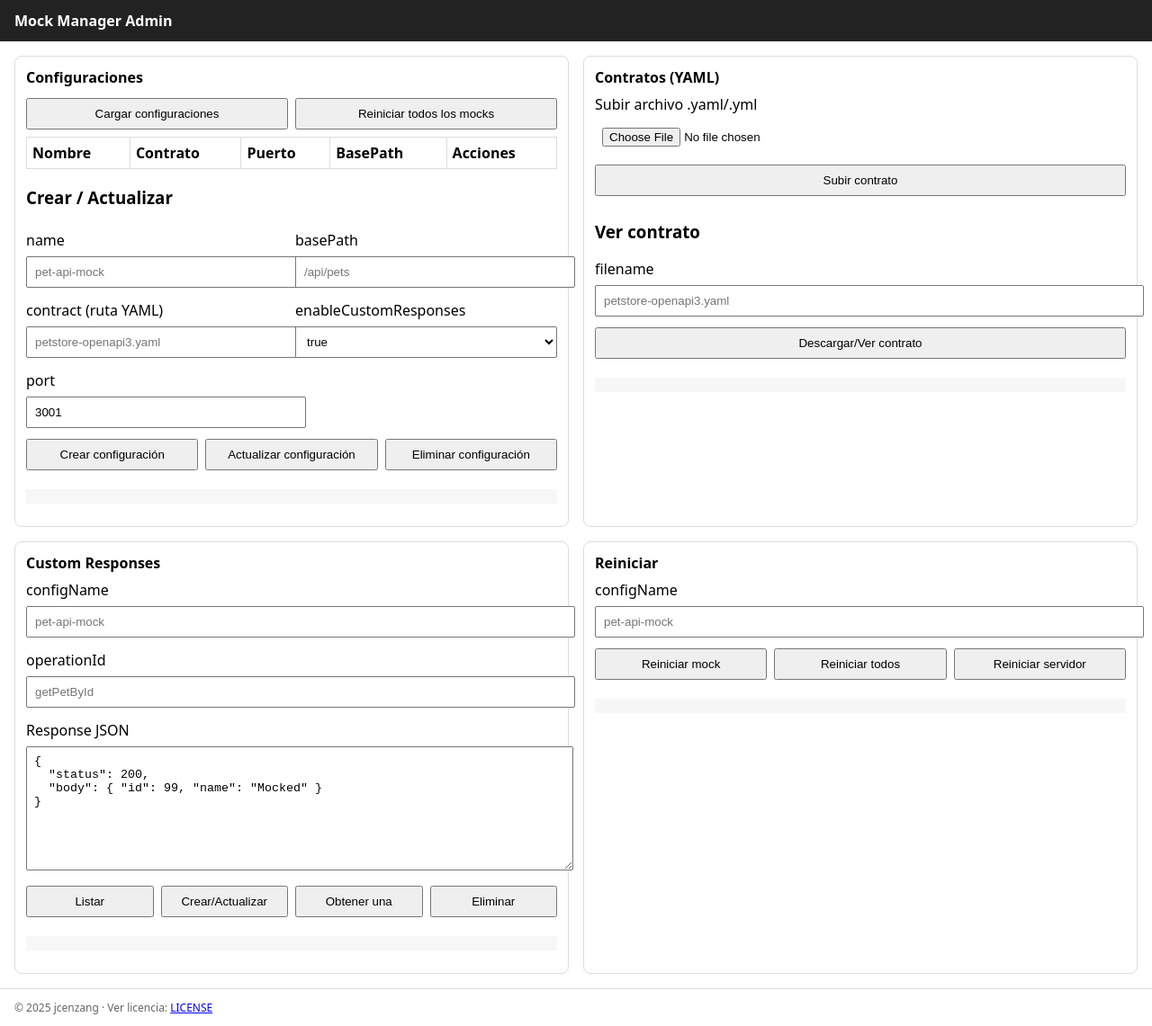
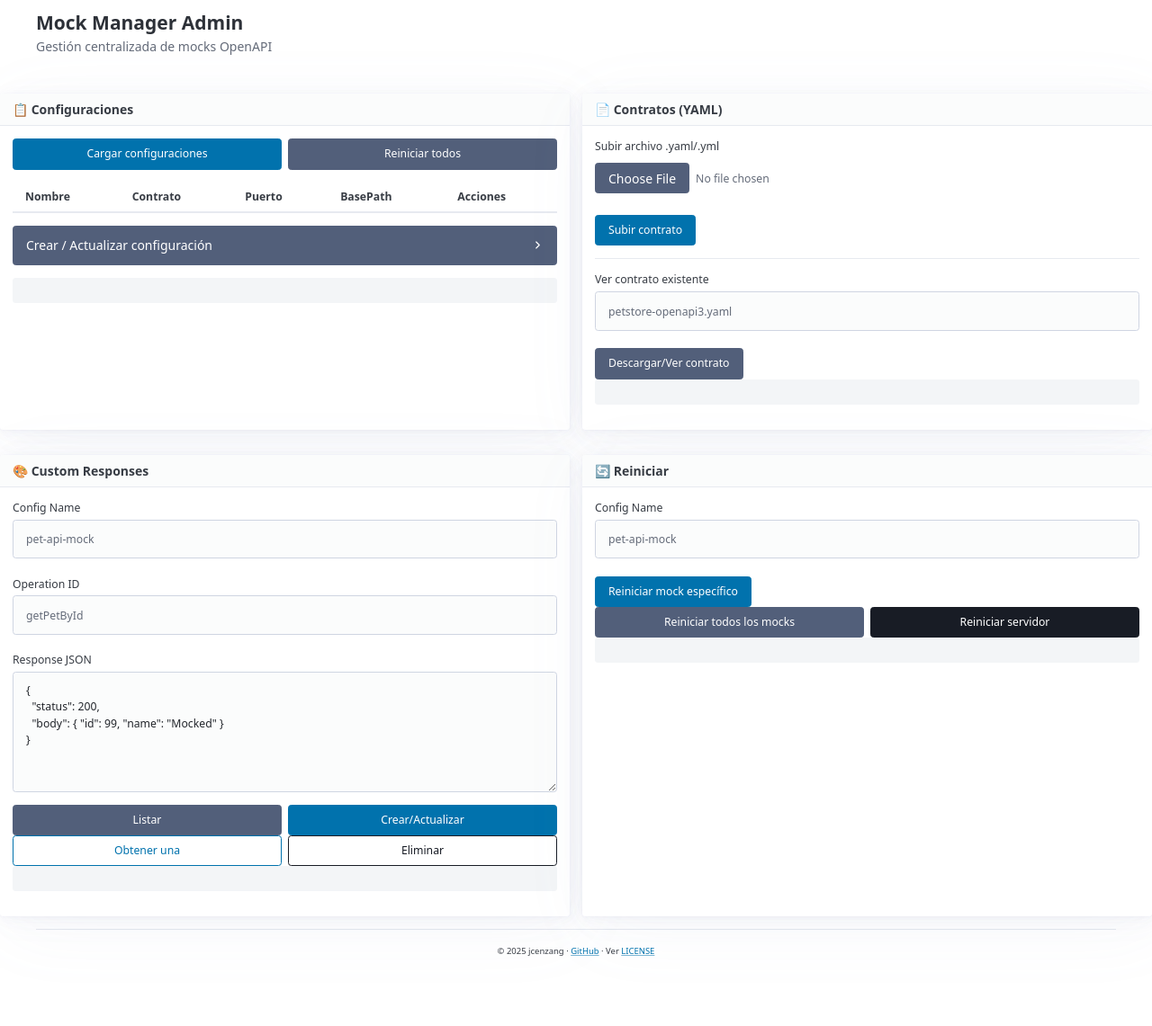
Before and after one commit to JPCenz/mock-openapi-manager, a website: page src/public/admin.html in a window 1280 px wide. Shown: the whole page at 90% size. After the commit the page ends 1093 px from the top, so only its background shows below. Drawn offline with nearby package versions, Linux system fonts and the light colour scheme.

Commit message:
add pico css library

```diff
--- a/src/public/admin.html
+++ b/src/public/admin.html
@@ -5,107 +5,168 @@
   <meta name="viewport" content="width=device-width, initial-scale=1" />
   <title>Mock Manager - Admin</title>
   <script src="/ajv-bundle.js"></script>
+  <link rel="stylesheet" href="https://cdn.jsdelivr.net/npm/@picocss/pico@2/css/pico.min.css">
   <style>
-    body { font-family: system-ui, sans-serif; margin: 0; }
-    header { background:#222; color:#fff; padding:12px 16px; }
-    main { padding:16px; display:grid; gap:16px; grid-template-columns: 1fr 1fr; }
-    section { border:1px solid #ddd; border-radius:8px; padding:12px; }
-    h2 { margin: 0 0 8px; font-size: 16px; }
-    label { display:block; margin:6px 0 3px; }
-    input, select, textarea, button { width:100%; padding:8px; margin:4px 0 8px; }
-    table { width:100%; border-collapse:collapse; }
-    th, td { border:1px solid #ddd; padding:6px; text-align:left; }
-    pre { background:#f7f7f7; padding:8px; overflow:auto; }
-    .row { display:flex; gap:8px; }
-    .row > * { flex:1; }
+    :root { font-size: 14px; }
+    main.container { max-width: 1400px; }
+    .grid { grid-template-columns: 1fr 1fr; gap: var(--pico-spacing); }
+    .output {
+      background: var(--pico-code-background-color);
+      padding: var(--pico-spacing);
+      border-radius: var(--pico-border-radius);
+      overflow: auto;
+      max-height: 300px;
+      font-size: 0.813rem;
+    }
+    article { margin-bottom: var(--pico-spacing); }
+    article header { font-size: 1rem; padding: 0.5rem 1rem; }
+    h1 { font-size: 1.5rem; margin-bottom: 0.25rem; }
+    hgroup p { font-size: 0.875rem; margin: 0; }
+    label { font-size: 0.875rem; }
+    input, select, textarea { font-size: 0.875rem; }
+    button { font-size: 0.875rem; padding: 0.5rem 1rem; }
+    .btn-group { display: grid; grid-template-columns: 1fr 1fr; gap: 0.5rem; }
+    .btn-group-3 { display: grid; grid-template-columns: 1fr 1fr 1fr; gap: 0.5rem; }
+    footer { text-align: center; padding: var(--pico-spacing); border-top: 1px solid var(--pico-muted-border-color); font-size: 0.813rem; }
+    table { font-size: 0.875rem; }
+    table button { margin: 0; padding: 0.25rem 0.5rem; font-size: 0.813rem; }
   </style>
 </head>
 <body>
-  <header>
-    <strong>Mock Manager Admin</strong>
+  <header class="container">
+    <hgroup>
+      <h1>Mock Manager Admin</h1>
+      <p>Gestión centralizada de mocks OpenAPI</p>
+    </hgroup>
   </header>
-  <main>
-    <section>
-      <h2>Configuraciones</h2>
-      <div class="row">
+  <main class="container">
+    <div class="grid">
+      <!-- Configuraciones -->
+      <article>
+        <header><strong>📋 Configuraciones</strong></header>
+        <div class="btn-group" style="margin-bottom: 1rem;">
           <button id="btnLoadConfigs">Cargar configuraciones</button>
-        <button id="btnRestartAll">Reiniciar todos los mocks</button>
+          <button id="btnRestartAll" class="secondary">Reiniciar todos</button>
         </div>
-      <table id="tblConfigs">
-        <thead><tr><th>Nombre</th><th>Contrato</th><th>Puerto</th><th>BasePath</th><th>Acciones</th></tr></thead>
+        <figure>
+          <table id="tblConfigs" role="grid">
+            <thead>
+              <tr>
+                <th>Nombre</th>
+                <th>Contrato</th>
+                <th>Puerto</th>
+                <th>BasePath</th>
+                <th>Acciones</th>
+              </tr>
+            </thead>
             <tbody></tbody>
           </table>
-      <h3>Crear / Actualizar</h3>
-      <div class="row">
-        <div>
-          <label>name</label>
+        </figure>
+
+        <details>
+          <summary role="button" class="secondary">Crear / Actualizar configuración</summary>
+          <div class="grid">
+            <label>
+              Name
               <input id="cfgName" placeholder="pet-api-mock" />
-          <label>contract (ruta YAML)</label>
+            </label>
+            <label>
+              Contract (YAML)
               <input id="cfgContract" placeholder="petstore-openapi3.yaml" />
-          <label>port</label>
+            </label>
+          </div>
+          <div class="grid">
+            <label>
+              Port
               <input id="cfgPort" type="number" value="3001" />
+            </label>
+            <label>
+              BasePath
+              <input id="cfgBasePath" placeholder="/api/pets" />
+            </label>
           </div>
-        <div>
-          <label>basePath</label>
-          <input id="cfgBasePath" placeholder="/api/pets" />
-          <label>enableCustomResponses</label>
-          <select id="cfgEnableCR"><option value="true">true</option><option value="false">false</option></select>
+          <label>
+            Enable Custom Responses
+            <select id="cfgEnableCR">
+              <option value="true">true</option>
+              <option value="false">false</option>
+            </select>
+          </label>
+          <div class="btn-group-3">
+            <button id="btnCreateCfg">Crear</button>
+            <button id="btnUpdateCfg" class="secondary">Actualizar</button>
+            <button id="btnDeleteCfg" class="outline">Eliminar</button>
           </div>
-      </div>
-      <div class="row">
-        <button id="btnCreateCfg">Crear configuración</button>
-        <button id="btnUpdateCfg">Actualizar configuración</button>
-        <button id="btnDeleteCfg">Eliminar configuración</button>
-      </div>
-      <pre id="cfgOut"></pre>
-    </section>
+        </details>
+        <pre id="cfgOut" class="output"></pre>
+      </article>
 
-    <section>
-      <h2>Contratos (YAML)</h2>
-      <label>Subir archivo .yaml/.yml</label>
+      <!-- Contratos -->
+      <article>
+        <header><strong>📄 Contratos (YAML)</strong></header>
+        <label>
+          Subir archivo .yaml/.yml
           <input id="contractFile" type="file" accept=".yaml,.yml" />
+        </label>
         <button id="btnUploadContract">Subir contrato</button>
-      <h3>Ver contrato</h3>
-      <label>filename</label>
+
+        <hr />
+
+        <label>
+          Ver contrato existente
           <input id="contractName" placeholder="petstore-openapi3.yaml" />
-      <button id="btnGetContract">Descargar/Ver contrato</button>
-      <pre id="contractOut"></pre>
-    </section>
+        </label>
+        <button id="btnGetContract" class="secondary">Descargar/Ver contrato</button>
+        <pre id="contractOut" class="output"></pre>
+      </article>
 
-    <section>
-      <h2>Custom Responses</h2>
-      <label>configName</label>
+      <!-- Custom Responses -->
+      <article>
+        <header><strong>🎨 Custom Responses</strong></header>
+        <label>
+          Config Name
           <input id="crConfig" placeholder="pet-api-mock" />
-      <label>operationId</label>
+        </label>
+        <label>
+          Operation ID
           <input id="crOpId" placeholder="getPetById" />
-      <label>Response JSON</label>
-      <textarea id="crBody" rows="8">{
+        </label>
+        <label>
+          Response JSON
+          <textarea id="crBody" rows="6">{
   "status": 200,
   "body": { "id": 99, "name": "Mocked" }
 }</textarea>
-      <div class="row">
-        <button id="btnCRList">Listar</button>
+        </label>
+        <div class="btn-group">
+          <button id="btnCRList" class="secondary">Listar</button>
           <button id="btnCRUpsert">Crear/Actualizar</button>
-        <button id="btnCRGet">Obtener una</button>
-        <button id="btnCRDelete">Eliminar</button>
         </div>
-      <pre id="crOut"></pre>
-    </section>
+        <div class="btn-group">
+          <button id="btnCRGet" class="outline">Obtener una</button>
+          <button id="btnCRDelete" class="outline contrast">Eliminar</button>
+        </div>
+        <pre id="crOut" class="output"></pre>
+      </article>
 
-    <section>
-      <h2>Reiniciar</h2>
-      <label>configName</label>
+      <!-- Reiniciar -->
+      <article>
+        <header><strong>🔄 Reiniciar</strong></header>
+        <label>
+          Config Name
           <input id="restartName" placeholder="pet-api-mock" />
-      <div class="row">
-        <button id="btnRestartMock">Reiniciar mock</button>
-         <button id="btnRestartAllMocks">Reiniciar todos</button>
-        <button id="btnRestartServer">Reiniciar servidor</button>
+        </label>
+        <button id="btnRestartMock">Reiniciar mock específico</button>
+        <div class="btn-group">
+          <button id="btnRestartAllMocks" class="secondary">Reiniciar todos los mocks</button>
+          <button id="btnRestartServer" class="contrast">Reiniciar servidor</button>
         </div>
-      <pre id="rstOut"></pre>
-    </section>
-  </main>
-  <footer style="border-top:1px solid #ddd; padding:12px 16px; color:#666; font-size:12px;">
-    © 2025 jcenzang · Ver licencia: <a href="/LICENSE" target="_blank" rel="noopener">LICENSE</a>
+        <pre id="rstOut" class="output"></pre>
+      </article>
+    </div>
+
+  <footer class="container">
+    <small>© 2025 jcenzang · <a href="https://github.com/JPCenz/mock-openapi-manager" target="_blank" rel="noopener">GitHub</a> · Ver <a href="/LICENSE" target="_blank" rel="noopener">LICENSE</a></small>
   </footer>
 
   <script>
```
Lines whose indentation alone changed are shown as unchanged.
